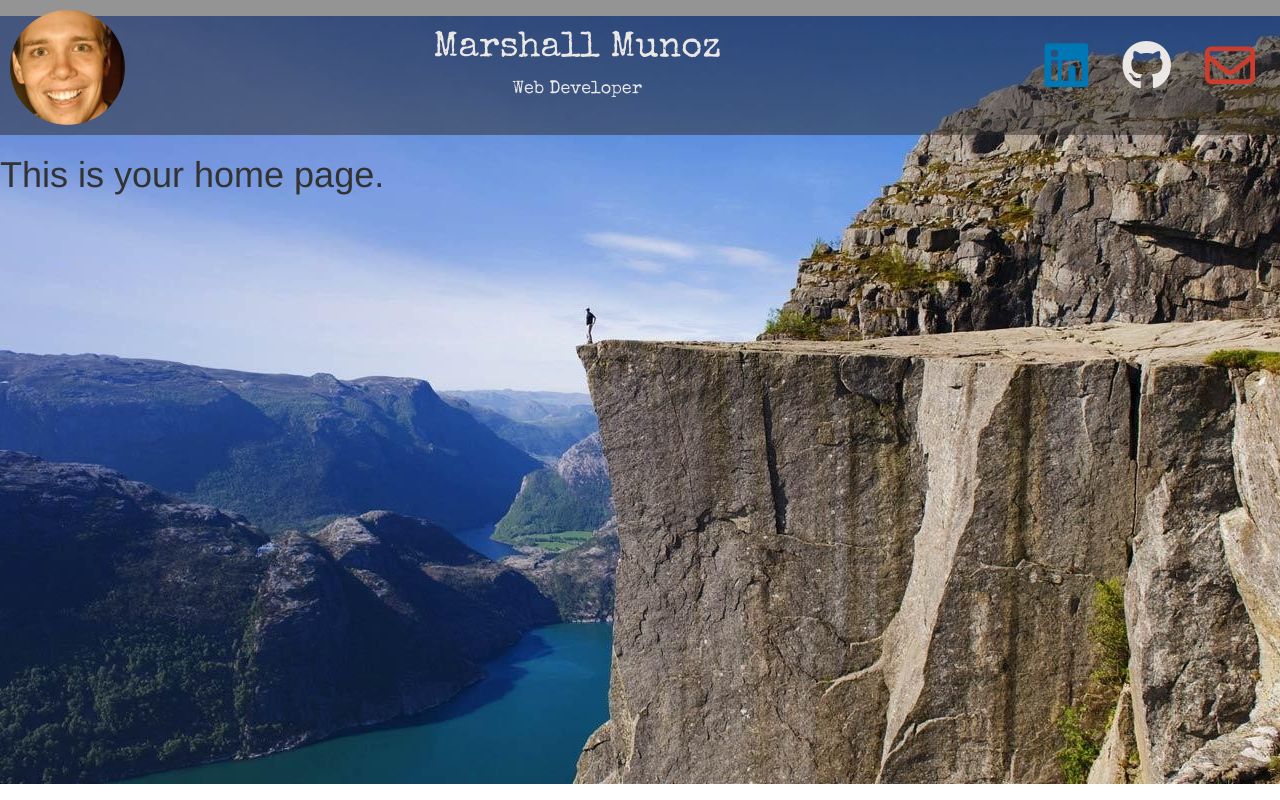
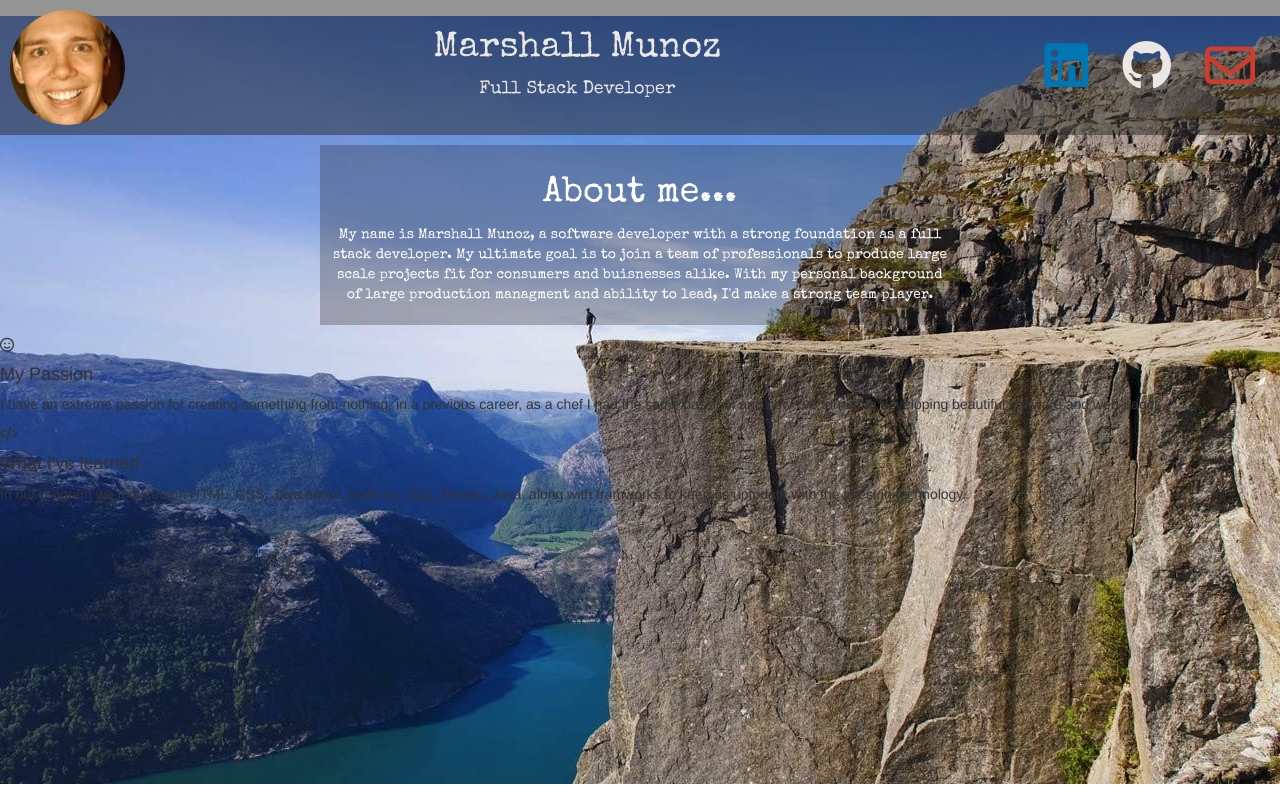
Before and after one commit to marshmun/personal-site, a plain HTML site: page index.html in a window 1280 px wide. Drawn offline with nearby package versions, Linux system fonts and the light colour scheme; a web font is replaced by a local one.

Commit message:
adding more to the web page

```diff
--- a/index.html
+++ b/index.html
@@ -18,7 +18,7 @@
         <a href="https://www.linkedin.com/in/marshall-munoz/"> <img src="./photos/me.jpg" alt="Marshall" class="face"></a>
         <div>
             <h1>Marshall Munoz</h1>
-            <h4>Web Developer</h4>
+            <h4>Full Stack Developer</h4>
         </div>
         <div class="icons">
             <a id="iconLinkedIn" class="fa fa-linkedin-square" aria-hidden="true" href="https://www.linkedin.com/in/marshall-munoz/"></a>
@@ -26,10 +26,41 @@
             <a id="iconGmail" class="fa fa-envelope-o" aria-hidden="true" href="mailto:marshmuny@gmail.com"></a>
         </div>
     </header>
-    <h1>This is your home page.</h1>
-    <script src="https://use.fontawesome.com/1fb0e0504a.js"></script>
-    <script src="https://ajax.googleapis.com/ajax/libs/jquery/3.2.1/jquery.min.js"></script>
-    <script src="https://maxcdn.bootstrapcdn.com/bootstrap/3.3.7/js/bootstrap.min.js"></script>
+    <div class="aboutMe">
+        <h1>About me...</h1>
+        <div>
+            <p>My name is Marshall Munoz, a software developer with a strong foundation as a full stack developer. My ultimate
+                goal is to join a team of professionals to produce large scale projects fit for consumers and buisnesses
+                alike. With my personal background of large production managment and ability to lead, I'd make a strong team
+                player.
+            </p>
+        </div>
+    </div>
+    <div class="thirds">
+        <div id="first">
+            <i class="fa fa-smile-o" aria-hidden="true"></i>
+            <h4>My Passion</h4>
+            <p>I have an extreme passion for creating something from nothing, in a previous career, as a chef I had the same
+                passion, and now I've turned to developing beautiful software and web-pages.
+            </p>
+        </div>
+        <div id="second">
+            <h4></h4>
+        </div>
+        <div id="third">
+            <i class="fa fa-code" aria-hidden="true"></i>
+            </i>
+            <h4>What I've learned</h4>
+            <p>In our program we focused on HTML, CSS, Java-script, node -js, SQL, Mongo, Java, along with framworks to keep
+                us uptodate with the latest in technology.
+            </p>
+        </div>
+    </div>
+    </div>
+
+    <script src=" https://use.fontawesome.com/1fb0e0504a.js "></script>
+    <script src="https://ajax.googleapis.com/ajax/libs/jquery/3.2.1/jquery.min.js "></script>
+    <script src="https://maxcdn.bootstrapcdn.com/bootstrap/3.3.7/js/bootstrap.min.js "></script>
 </body>
 
 </html>
--- a/main.css
+++ b/main.css
@@ -28,6 +28,19 @@ header {
     border-radius: 50%;
     height: 115px;
     width: 115px;
+}
+
+.aboutMe {
+    font-family: 'Special Elite', "cursive";
+    padding: 10px;
+    background-color: rgba(44, 42, 43, 0.3);
+    margin: 10px 0;
+    width: 50%;
+    color: white;
+    text-align: center;
+    position: relative;
+    top: 50%;
+    left: 25%;
 }
 
 #iconLinkedIn {
```
